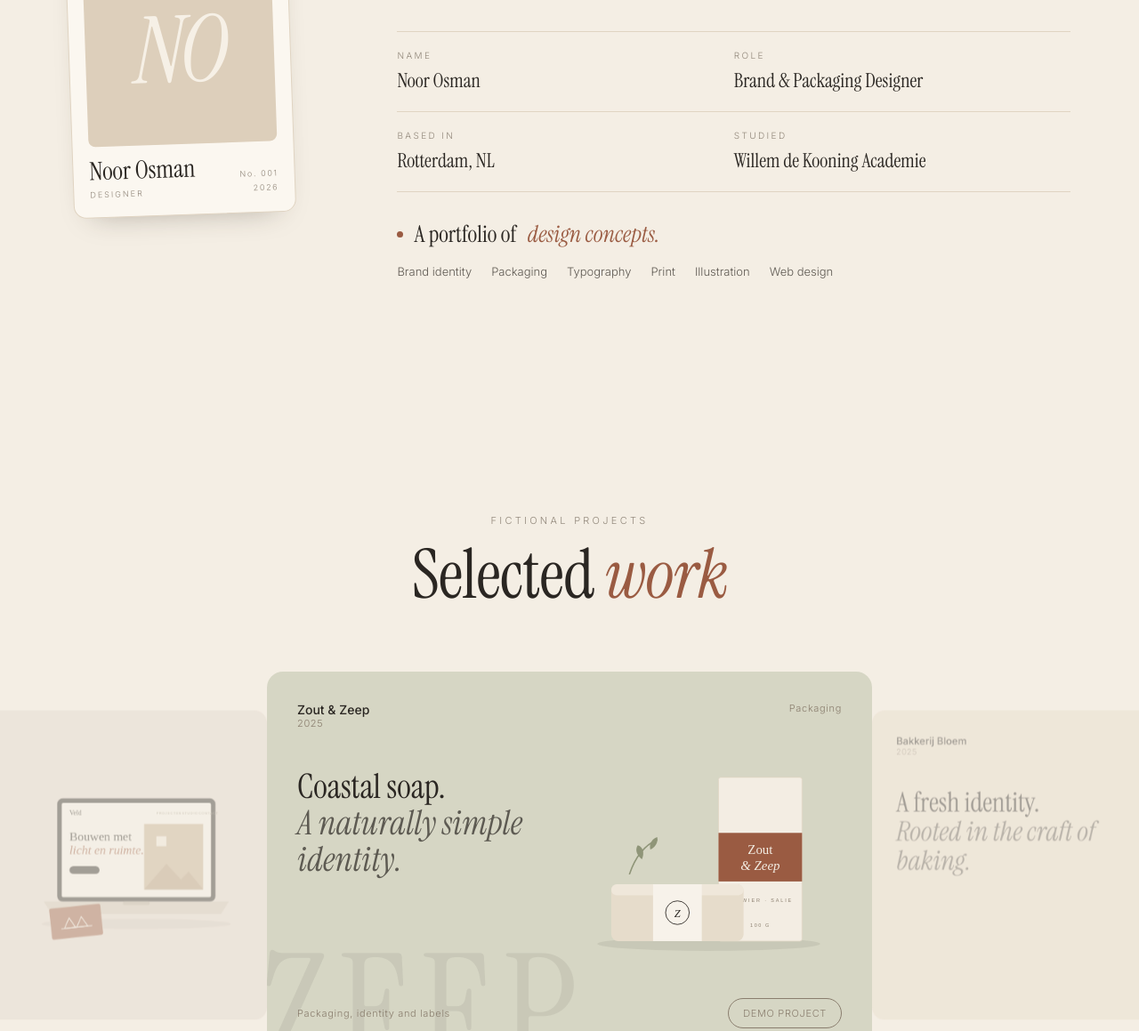
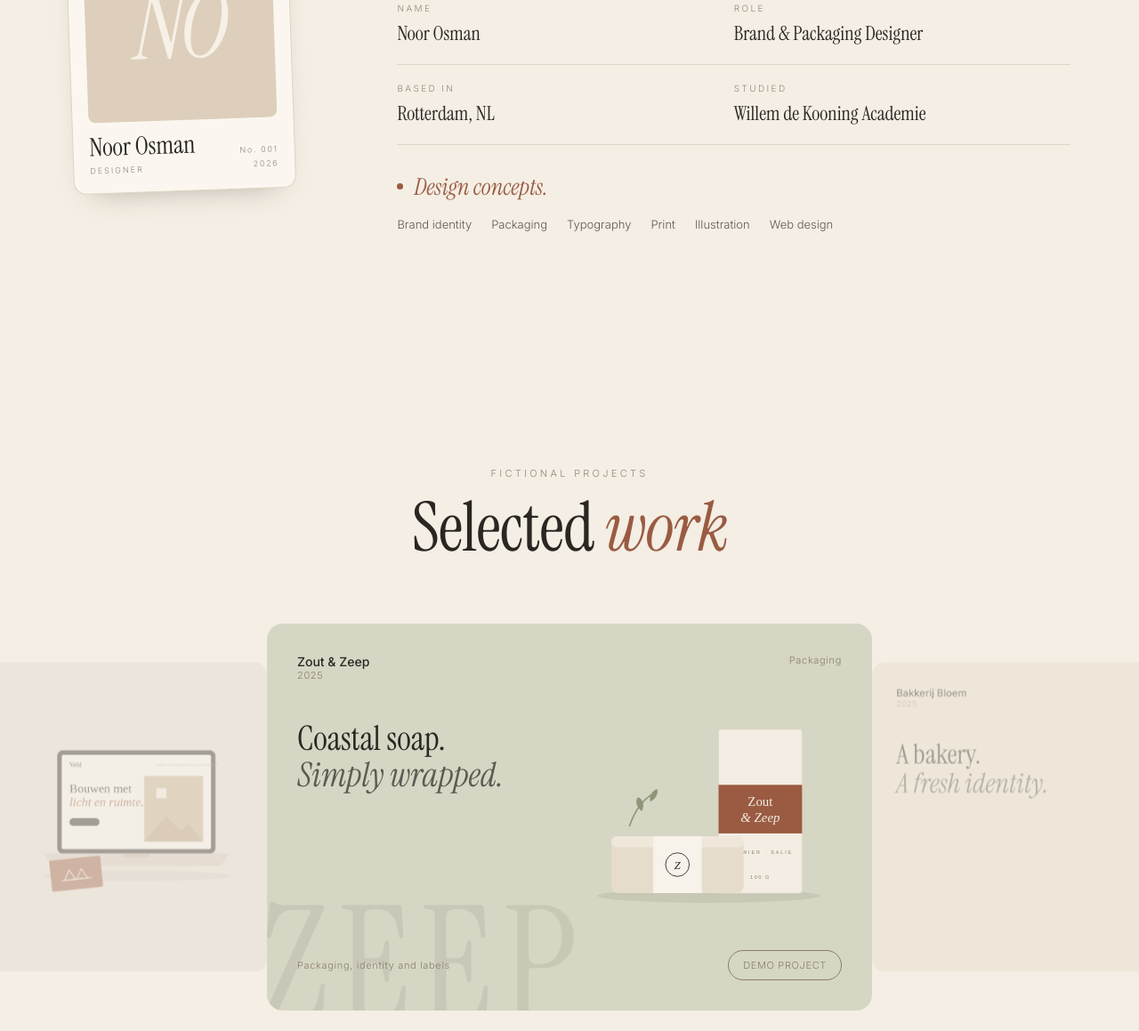
Before and after one commit to umpreneur/noor-osman-portfolio, a plain HTML site: page index.html in a window 1280 px wide. Shown: the part 1154-2313 px from the top of the page at 89% size. Drawn offline with Linux system fonts and the light colour scheme.

Commit message:
Shorten portfolio copy in Dutch and English

```diff
--- a/index.html
+++ b/index.html
@@ -404,27 +404,27 @@
       "edu": "Willem de Kooning Academie",
       "nav.about": "About", "nav.work": "Work", "nav.process": "Process", "nav.contact": "Contact",
       "hero.title": `I'm <em>${ME.first}</em>.<br>I give brands <em>character.</em>`,
-      "hero.text": "Brand identities and packaging for independent makers, food brands and studios. Thoughtful design that brings the story behind each product to life.",
+      "hero.text": "Brand identities and packaging for makers, food brands and studios.",
       "hero.cta": "View my work", "hero.link": "Get in touch",
       "about.eyebrow": "About",
-      "about.title": "Every brand has a story. I translate it into a <em>distinctive identity</em>, from type and colour to packaging and print.",
+      "about.title": "Your brand’s story, translated into a <em>distinctive identity.</em>",
       "f.name": "Name", "f.role": "Role", "f.location": "Based in", "f.edu": "Studied", "f.email": "Email",
-      "verified": "A portfolio of <em>design concepts.</em>",
+      "verified": "<em>Design concepts.</em>",
       "skills": list(["Brand identity", "Packaging", "Typography", "Print", "Illustration", "Web design"]),
       "work.eyebrow": "Fictional projects",
       "work.title": "Selected <em>work</em>",
       "view": "Demo project",
-      "p1.cat": "Packaging", "p1.head": "Coastal soap.<br><em>A naturally simple identity.</em>", "p1.tags": "Packaging, identity and labels",
-      "p2.cat": "Brand identity", "p2.head": "A fresh identity.<br><em>Rooted in the craft of baking.</em>", "p2.tags": "Logo, bags and signage",
+      "p1.cat": "Packaging", "p1.head": "Coastal soap.<br><em>Simply wrapped.</em>", "p1.tags": "Packaging, identity and labels",
+      "p2.cat": "Brand identity", "p2.head": "A bakery.<br><em>A fresh identity.</em>", "p2.tags": "Logo, bags and signage",
       "p3.cat": "Packaging", "p3.head": "Loose-leaf tea.<br><em>Tins worth keeping.</em>", "p3.tags": "Tins, labels and illustration",
-      "p4.cat": "Identity and website", "p4.head": "An architectural identity.<br><em>Built around light and space.</em>", "p4.tags": "Logo, website and stationery",
+      "p4.cat": "Identity and website", "p4.head": "Architecture.<br><em>Light and space.</em>", "p4.tags": "Logo, website and stationery",
       "process.eyebrow": "Process", "process.title": "How I <em>work</em>",
-      "s1.t": "Discover", "s1.p": "We explore your brand, your product and the people you want to reach. Together, we define what the design should communicate.",
-      "s2.t": "Richting bepalen", "s2.p": "I develop two or three creative directions, using moodboards, sketches, typography and colour to make each idea tangible.",
-      "s3.t": "Design", "s3.p": "We choose a direction and refine every detail. Mock-ups and print proofs show how the design works in practice.",
-      "s4.t": "Deliver", "s4.p": "You receive print-ready files and clear brand guidelines, with support coordinating production when needed.",
-      "contact.title": `Good design starts<br>with a <em>conversation.</em>`,
-      "contact.text": "This is a demo portfolio. The designer profile, projects and contact details are fictional and illustrate how a portfolio could look.",
+      "s1.t": "Discover", "s1.p": "We define your brand, audience and goals.",
+      "s2.t": "Concept", "s2.p": "I explore ideas through type, colour and sketches.",
+      "s3.t": "Design", "s3.p": "We refine one direction with mock-ups and print proofs.",
+      "s4.t": "Deliver", "s4.p": "You receive print-ready files and brand guidelines.",
+      "contact.title": "Let’s <em>talk.</em>",
+      "contact.text": "Demo portfolio. Profile, projects and contact details are fictional.",
       "contact.cta": "Explore the concepts",
       "demo.label": "Demo portfolio",
       "demo.note": "Demo · Fictional profile, projects and contact details.",
@@ -434,27 +434,27 @@
       "edu": "Willem de Kooning Academie",
       "nav.about": "Over mij", "nav.work": "Werk", "nav.process": "Werkwijze", "nav.contact": "Contact",
       "hero.title": `Ik ben <em>${ME.first}</em>.<br>Ik geef merken <em>karakter.</em>`,
-      "hero.text": "Merkidentiteiten en verpakkingen voor kleine makers, voedingsmerken en studio's. Doordacht ontwerp dat het verhaal achter het product zichtbaar maakt.",
+      "hero.text": "Merkidentiteiten en verpakkingen voor makers, voedingsmerken en studio’s.",
       "hero.cta": "Bekijk mijn werk", "hero.link": "Neem contact op",
       "about.eyebrow": "Over mij",
-      "about.title": "Elk merk heeft een verhaal. Ik vertaal het naar een <em>eigen gezicht</em>, van lettertype en kleur tot verpakking en drukwerk.",
+      "about.title": "Jouw merkverhaal, vertaald naar een <em>eigen gezicht.</em>",
       "f.name": "Naam", "f.role": "Rol", "f.location": "Locatie", "f.edu": "Opleiding", "f.email": "E-mail",
-      "verified": "Een portfolio vol <em>ontwerpconcepten.</em>",
+      "verified": "<em>Ontwerpconcepten.</em>",
       "skills": list(["Merkidentiteit", "Verpakking", "Typografie", "Drukwerk", "Illustratie", "Webdesign"]),
       "work.eyebrow": "Fictieve projecten",
       "work.title": "Uitgelicht <em>werk</em>",
       "view": "Demoproject",
-      "p1.cat": "Verpakking", "p1.head": "Zeep van de kust.<br><em>Een natuurlijk eenvoudige identiteit.</em>", "p1.tags": "Verpakking, identiteit en etiketten",
-      "p2.cat": "Merkidentiteit", "p2.head": "Een frisse identiteit.<br><em>Geworteld in het bakkersvak.</em>", "p2.tags": "Logo, broodzakken en bewegwijzering",
+      "p1.cat": "Verpakking", "p1.head": "Zeep van de kust.<br><em>Puur verpakt.</em>", "p1.tags": "Verpakking, identiteit en etiketten",
+      "p2.cat": "Merkidentiteit", "p2.head": "Een bakkerij.<br><em>Een frisse identiteit.</em>", "p2.tags": "Logo, broodzakken en bewegwijzering",
       "p3.cat": "Verpakking", "p3.head": "Losse thee.<br><em>Blikken om te bewaren.</em>", "p3.tags": "Blikken, etiketten en illustratie",
-      "p4.cat": "Identiteit en website", "p4.head": "Een architectonische identiteit.<br><em>Gebouwd op licht en ruimte.</em>", "p4.tags": "Logo, website en drukwerk",
+      "p4.cat": "Identiteit en website", "p4.head": "Architectuur.<br><em>Licht en ruimte.</em>", "p4.tags": "Logo, website en drukwerk",
       "process.eyebrow": "Proces", "process.title": "Mijn <em>werkwijze</em>",
-      "s1.t": "Kennismaken", "s1.p": "We bespreken je merk, je product en de mensen die je wilt bereiken. Samen bepalen we wat het ontwerp moet overbrengen.",
-      "s2.t": "Richting bepalen", "s2.p": "Ik werk twee of drie ontwerprichtingen uit. Moodboards, schetsen, typografie en kleur maken de ideeën concreet.",
-      "s3.t": "Ontwerpen", "s3.p": "We kiezen een richting en verfijnen elk detail. Met mock-ups en drukproeven bekijken we hoe het ontwerp in de praktijk werkt.",
-      "s4.t": "Opleveren", "s4.p": "Je ontvangt drukklare bestanden en heldere merkrichtlijnen. Waar nodig help ik met de afstemming met de drukker.",
-      "contact.title": `Goed ontwerp begint<br>met een <em>gesprek.</em>`,
-      "contact.text": "Dit is een demoportfolio. Het ontwerpersprofiel, de projecten en de contactgegevens zijn fictief en laten zien hoe een portfolio eruit kan zien.",
+      "s1.t": "Kennismaken", "s1.p": "We bespreken je merk, doelgroep en wensen.",
+      "s2.t": "Concept", "s2.p": "Ik verken ideeën met kleur, letters en schetsen.",
+      "s3.t": "Ontwerpen", "s3.p": "We verfijnen één richting met mock-ups en drukproeven.",
+      "s4.t": "Opleveren", "s4.p": "Je ontvangt drukklare bestanden en merkrichtlijnen.",
+      "contact.title": "Laten we <em>praten.</em>",
+      "contact.text": "Demoportfolio. Profiel, projecten en contactgegevens zijn fictief.",
       "contact.cta": "Bekijk de concepten",
       "demo.label": "Demoportfolio",
       "demo.note": "Demo · Fictief profiel, projecten en contactgegevens.",
```
